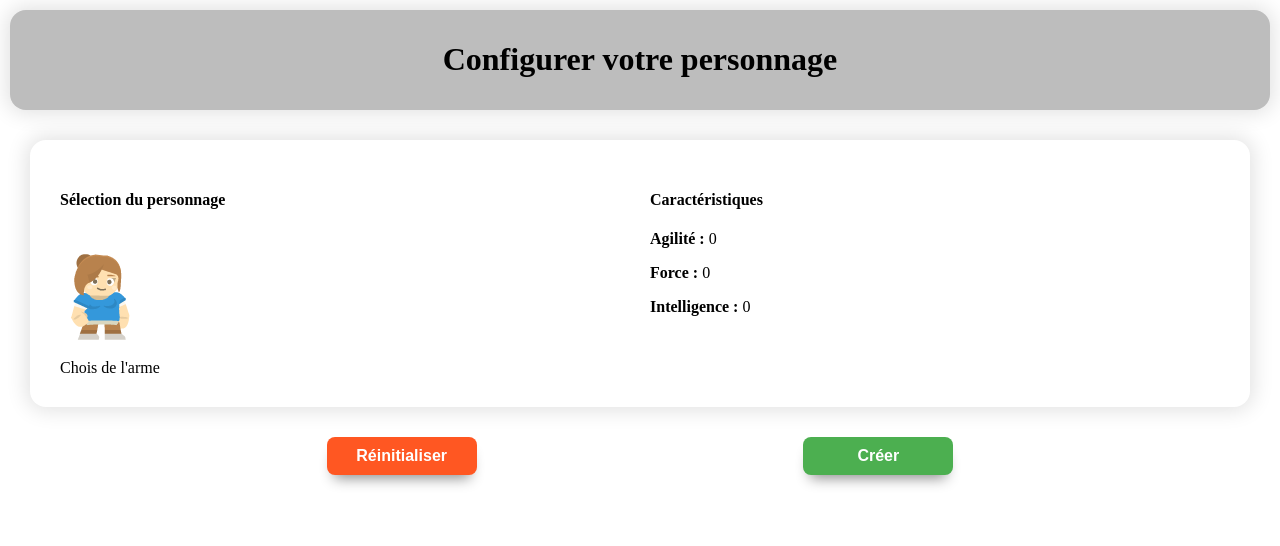
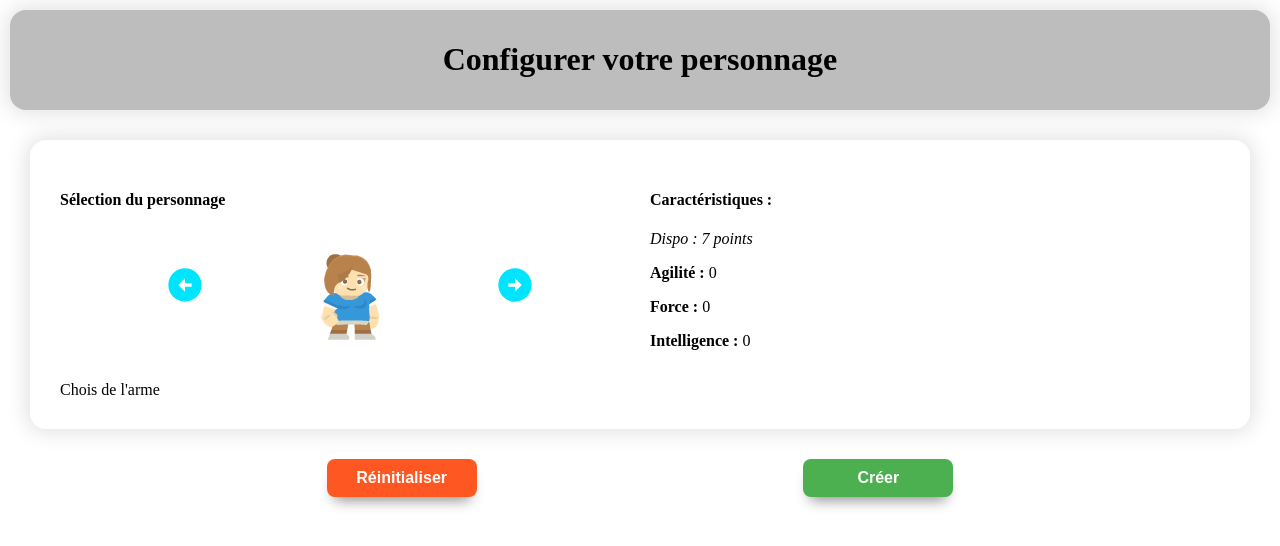
Before and after one commit to NicolasMdlb/heroe-config, a React (Create React App) app: page / in a window 1280 px wide. Shown: the top 546 px of the page. Built offline with nearby package versions, Linux system fonts and the light colour scheme; the HTML template or start-up script is replaced by a standard one.

Commit message:
Select perso init caract

```diff
--- a/package.json
+++ b/package.json
@@ -5,6 +5,7 @@
   "dependencies": {
     "@emotion/react": "^11.9.0",
     "@emotion/styled": "^11.8.1",
+    "@mui/icons-material": "^5.8.0",
     "@mui/material": "^5.7.0",
     "@testing-library/jest-dom": "^5.16.4",
     "@testing-library/react": "^13.2.0",
--- a/src/components/Configurator/ImagePerson.jsx
+++ b/src/components/Configurator/ImagePerson.jsx
@@ -1,14 +1,20 @@
 import Image1 from "../../assets/images/persos/player1.png";
 import Image2 from "../../assets/images/persos/player2.png";
 import Image3 from "../../assets/images/persos/player3.png";
+import ArrowCircleLeftIcon from "@mui/icons-material/ArrowCircleLeft";
+import ArrowCircleRightIcon from "@mui/icons-material/ArrowCircleRight";
+import styles from "../../styles/imagePerson.module.css";
+import { cyan } from "@mui/material/colors";
 
 const ImagePerson = (props) => {
   let imgPerso = props.num === 1 ? Image1 : props.num === 2 ? Image2 : Image3;
 
   return (
-    <>
+    <div className={styles.selectImage}>
+      <ArrowCircleLeftIcon sx={{ fontSize: 40, color: cyan.A400 }} onClick={() => props.changeImage(-1)} />
       <img src={imgPerso} alt="personnage" />
-    </>
+      <ArrowCircleRightIcon sx={{ fontSize: 40, color: cyan.A400 }} onClick={() =>  props.changeImage(+1)}/>
+    </div>
   );
 };
 
--- a/src/components/Configurator/Person.jsx
+++ b/src/components/Configurator/Person.jsx
@@ -1,26 +1,20 @@
 import ImagePerson from "./../Configurator/ImagePerson";
+import SkillsPerson from "./SkillsPerson";
 
 const Person = (props) => {
   return (
     <>
       <div>
         <h4>Sélection du personnage</h4>
-        <ImagePerson num={props.image} />
+        <ImagePerson num={props.image} changeImage={props.changeImage} />
       </div>
       <div>
-        <h4>Caractéristiques </h4>
-        <p>
-          <strong>Agilité : </strong>
-          {props.skills.agility}
-        </p>
-        <p>
-          <strong>Force : </strong>
-          {props.skills.power}
-        </p>
-        <p>
-          <strong>Intelligence : </strong>
-          {props.skills.brain}
-        </p>
+        <h4>Caractéristiques : </h4>
+        <em>
+          Dispo : {props.points} point{props.points > 1 && "s"}
+        </em>
+        {/* Todo: faire les points caractéristiques  */}
+        <SkillsPerson skills={props.skills} points={props.points} />
       </div>
     </>
   );
--- /dev/null
+++ b/src/components/Configurator/SkillsPerson.jsx
@@ -0,0 +1,20 @@
+const SkillsPerson = (props) => {
+  return (
+    <>
+      <p>
+        <strong>Agilité : </strong>
+        {props.skills.agility}
+      </p>
+      <p>
+        <strong>Force : </strong>
+        {props.skills.power}
+      </p>
+      <p>
+        <strong>Intelligence : </strong>
+        {props.skills.brain}
+      </p>
+    </>
+  );
+};
+
+export default SkillsPerson;
--- a/src/pages/Heroe.jsx
+++ b/src/pages/Heroe.jsx
@@ -2,21 +2,34 @@ import Header from "./../components/Header";
 import Button from "./../components/Button";
 import Person from "./../components/Configurator/Person";
 import styles from "./../styles/heroe.module.css";
-import { useState } from 'react';
+import { useState } from "react";
 
 const Heroe = () => {
   const titleHeader = "Configurer votre personnage";
-  const [person, setPerson] = useState({image: 1, name: "toto", skills: {agility: 0, brain: 0, power:0}});
+  const [pointAvailable, setPointAvailable] = useState(7);
+  const [person, setPerson] = useState({
+    image: 1,
+    name: "toto",
+    skills: { agility: 0, brain: 0, power: 0 },
+  });
 
-  const handlePerson = () =>{
-
-  }
+  /**
+   * Gestion de la sélection de l'image du personnage !!! att: Aujourd'hui il y a que trois images
+   * @param {number} num
+   */
+  const imageHandler = (num) => {
+    setPerson(oldPerson => {
+      const newPerson = {...oldPerson}
+      newPerson.image = oldPerson.image + num > 3 ? 1 : oldPerson.image + num < 1 ? 3 : oldPerson.image + num;
+      return newPerson;
+    });
+  };
 
   return (
     <>
       <Header>{titleHeader}</Header>
       <div className={styles.configurator}>
-        <Person {...person}/>
+        <Person {...person} points={pointAvailable} changeImage={imageHandler} />
         <div>Chois de l'arme</div>
       </div>
       <div className={styles.validPerson}>
--- /dev/null
+++ b/src/styles/imagePerson.module.css
@@ -0,0 +1,6 @@
+.selectImage {
+    display: flex;
+    flex-direction: row;
+    justify-content: space-evenly;
+    align-items: center;
+}
```
Also changed, not shown: 1 other file (tests, documents, lock files or other folders).
